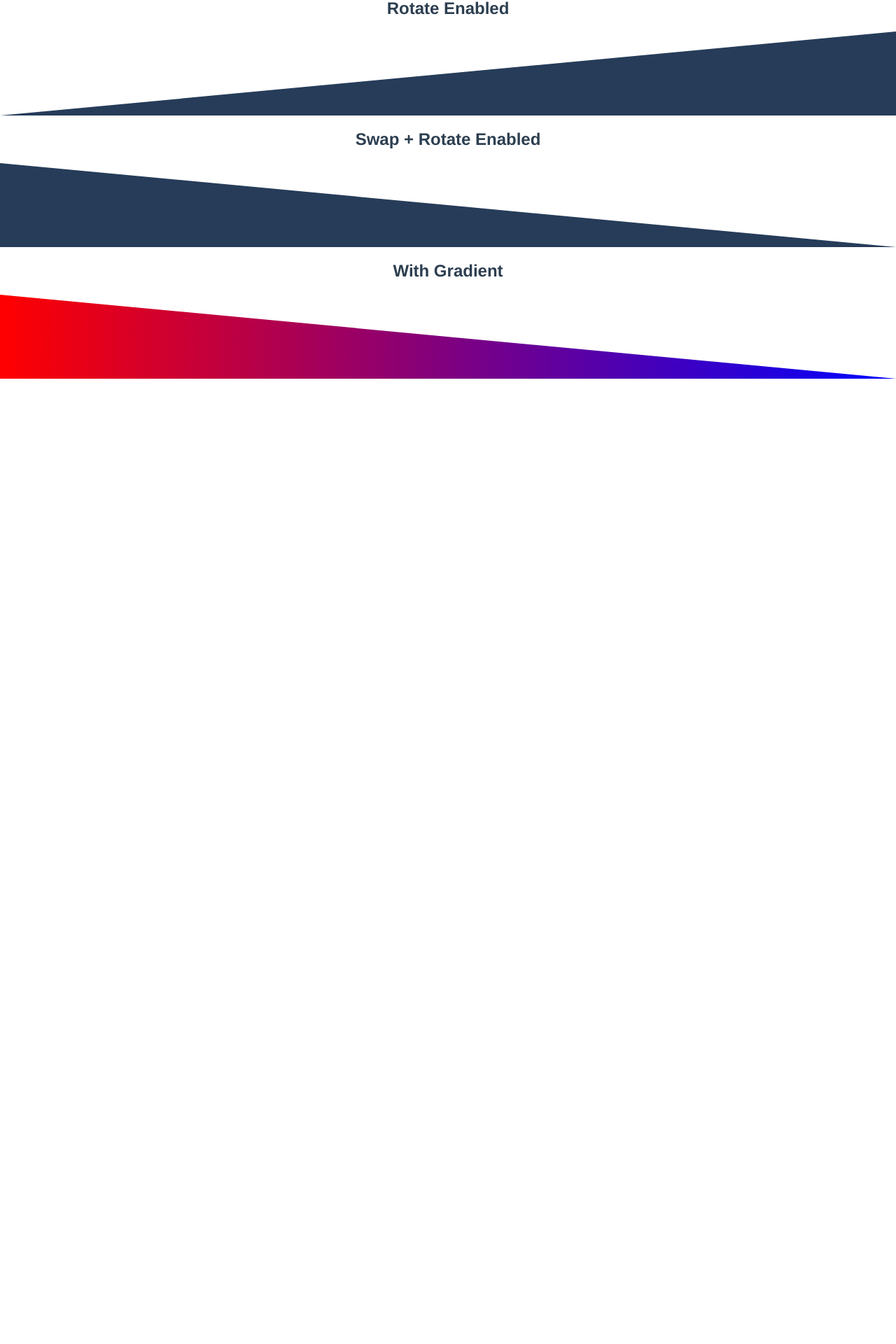
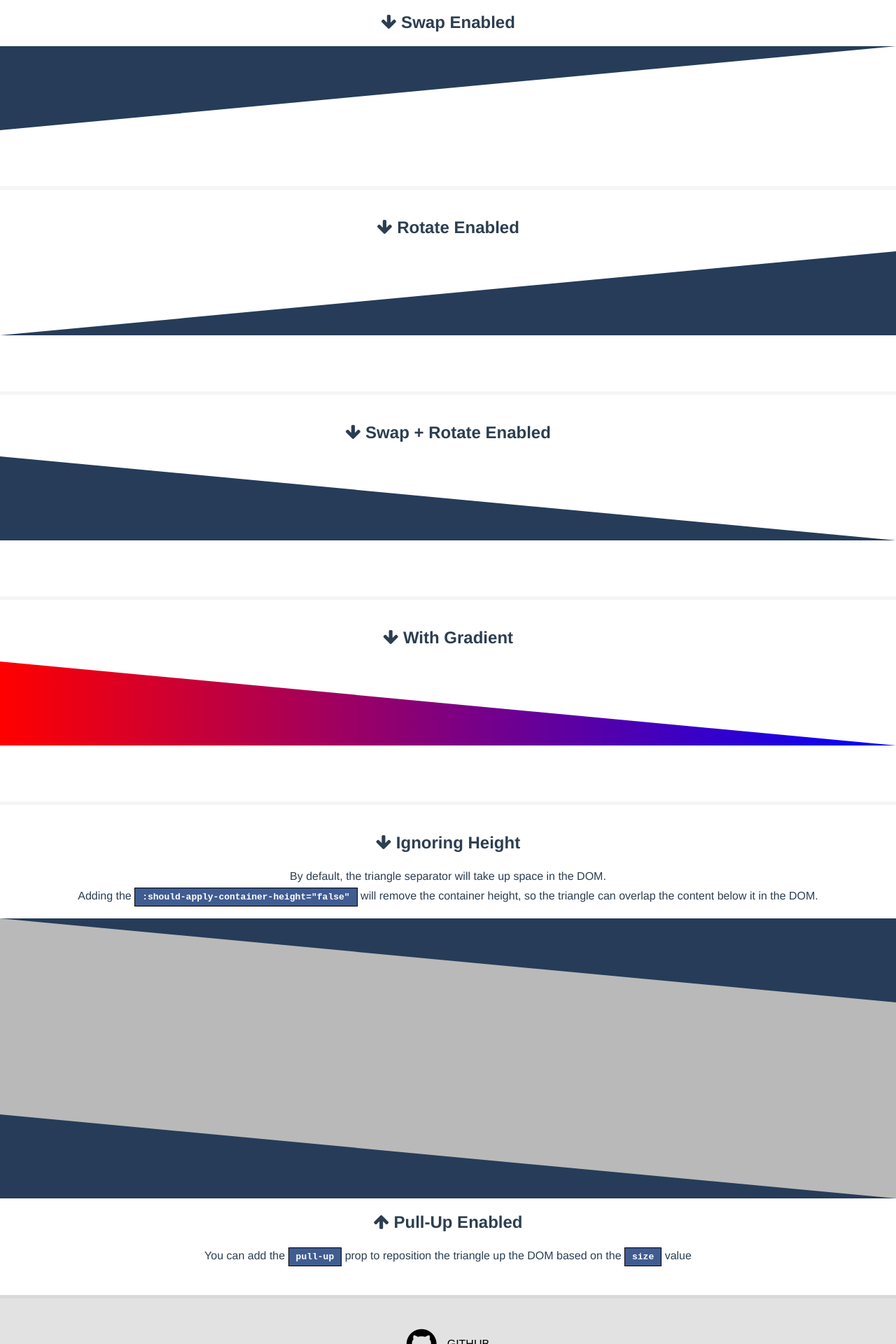
Before and after one commit to alexknutson/vue-triangle-separator, a Vue app: page / in a window 1280 px wide. Shown: the part 722-2642 px from the top of the page at 70% size. Before the commit the page ends 1267 px from the top, so only its background shows below. Built offline with nearby package versions, Linux system fonts and the light colour scheme.

Commit message:
add documentation

```diff
--- a/src/App.vue
+++ b/src/App.vue
@@ -2,16 +2,32 @@
   <div id="app">
     <img alt="Vue logo" src="./assets/logo.png" />
     <h1>Vue Triangle Separator Examples</h1>
-
-    <h2>Swap Disable - (Default)</h2>
+    <div class="social-links">
+      <a href="https://github.com/alexknutson/vue-triangle-separator">
+        <i class="fa fa-github" aria-hidden="true"></i>
+        <span>GITHUB</span>
+      </a>
+    </div>
+    <div class="examples">
+      <h2>
+        <i class="fa fa-arrow-down" aria-hidden="true"></i> Swap Disable - (Default)
+      </h2>
       <TriangleSeparator></TriangleSeparator>
-    <h2>Swap Enabled</h2>
+      <h2>
+        <i class="fa fa-arrow-down" aria-hidden="true"></i> Swap Enabled
+      </h2>
       <TriangleSeparator swap></TriangleSeparator>
-    <h2>Rotate Enabled</h2>
+      <h2>
+        <i class="fa fa-arrow-down" aria-hidden="true"></i> Rotate Enabled
+      </h2>
       <TriangleSeparator rotate></TriangleSeparator>
-    <h2>Swap + Rotate Enabled</h2>
+      <h2>
+        <i class="fa fa-arrow-down" aria-hidden="true"></i> Swap + Rotate Enabled
+      </h2>
       <TriangleSeparator swap rotate></TriangleSeparator>
-    <h2>With Gradient</h2>
+      <h2>
+        <i class="fa fa-arrow-down" aria-hidden="true"></i> With Gradient
+      </h2>
       <TriangleSeparator
         swap
         rotate
@@ -19,6 +35,32 @@
         gradient-color-one="red"
         gradient-color-two="blue"
       ></TriangleSeparator>
+      <h2>
+        <i class="fa fa-arrow-down" aria-hidden="true"></i> Ignoring Height
+      </h2>
+      <p>
+        By default, the triangle separator will take up space in the DOM.
+        <br />Adding the
+        <code>:should-apply-container-height="false"</code> will remove the container height, so the triangle can overlap the content below it in the DOM.
+      </p>
+      <TriangleSeparator :should-apply-container-height="false"></TriangleSeparator>
+      <div class="example-content-box"></div>
+      <TriangleSeparator pull-up swap rotate :should-apply-container-height="false"></TriangleSeparator>
+      <h2>
+        <i class="fa fa-arrow-up" aria-hidden="true"></i> Pull-Up Enabled
+      </h2>
+      <p>
+        You can add the
+        <code>pull-up</code> prop to reposition the triangle up the DOM based on the
+        <code>size</code> value
+      </p>
+    </div>
+    <footer>
+      <a href="https://github.com/alexknutson/vue-triangle-separator">
+        <i class="fa fa-github" aria-hidden="true"></i>
+        <span>GITHUB</span>
+      </a>
+    </footer>
   </div>
 </template>
 
@@ -43,5 +85,61 @@ export default {
 }
 body {
   margin: 0;
+  background-color: rgb(0 0 0 / 6%);
+}
+.example-content-box {
+  width: 100%;
+  height: 400px;
+  background-color: rgb(128 128 128 / 55%);
+}
+code {
+  background-color: rgb(64, 92, 145);
+  padding: 5px 10px;
+  color: white;
+  font-weight: bold;
+  border: 1px solid black;
+}
+.examples {
+  background-color: white;
+}
+h2:not(:last-of-type) {
+  border-top: 5px solid rgb(0 0 0 / 4%);
+  margin-top: 80px;
+  padding-top: 40px;
+}
+p {
+  line-height: 28px;
+}
+p:last-of-type {
+  margin-bottom: 0;
+  padding-bottom: 40px;
+}
+.fa-github {
+  font-size: 50px;
+  margin-right: 15px;
+}
+@media all and (min-width: 1068px) {
+  .social-links {
+    position: absolute;
+    right: 150px;
+    top: 66px;
+  }
+}
+a {
+  display: flex;
+  justify-content: center;
+  align-items: center;
+  text-decoration: none;
+  color: black;
+}
+.social-links a:hover {
+  color: rgba(0, 0, 0, 0.64);
+}
+footer {
+  background-color: rgb(0 0 0 / 6%);
+  color: white;
+  border-top: 5px solid rgb(0 0 0 / 4%);
+  padding-top: 40px;
+  height: 300px;
 }
 </style>
--- a/src/components/TriangleSeparator.vue
+++ b/src/components/TriangleSeparator.vue
@@ -11,7 +11,7 @@
         class="triangle-separator__svg"
         :height="this.setHeight()"
       >
-        <polygon :style="setFillColor" :points="getIdealTrianglePoints" />
+        <polygon :style="setFill" :points="getIdealTrianglePoints" />
         <defs>
           <linearGradient :id="`lgradient-${this._uid}`">
             <stop offset="0" :stop-color="this.gradientColorOne" />
@@ -120,7 +120,7 @@ export default {
         top: this.pullUp ? `-${this.size}px` : `0`,
       };
     },
-    setFillColor: function () {
+    setFill: function () {
       return {
         fill: this.shouldApplyGradient
           ? `url(#lgradient-${this._uid})` // The gradient defined in the svg
```
Lines whose indentation alone changed are shown as unchanged.
